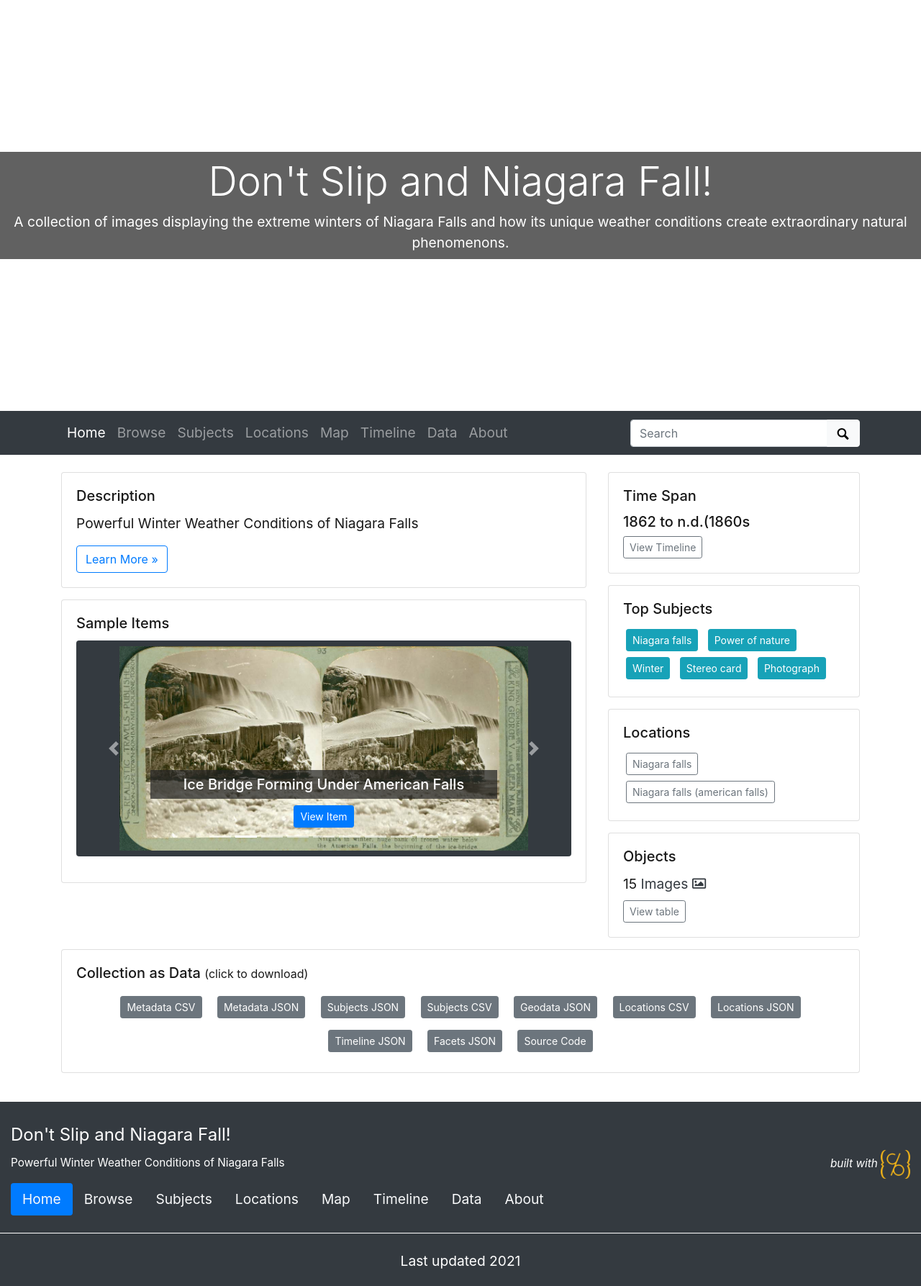
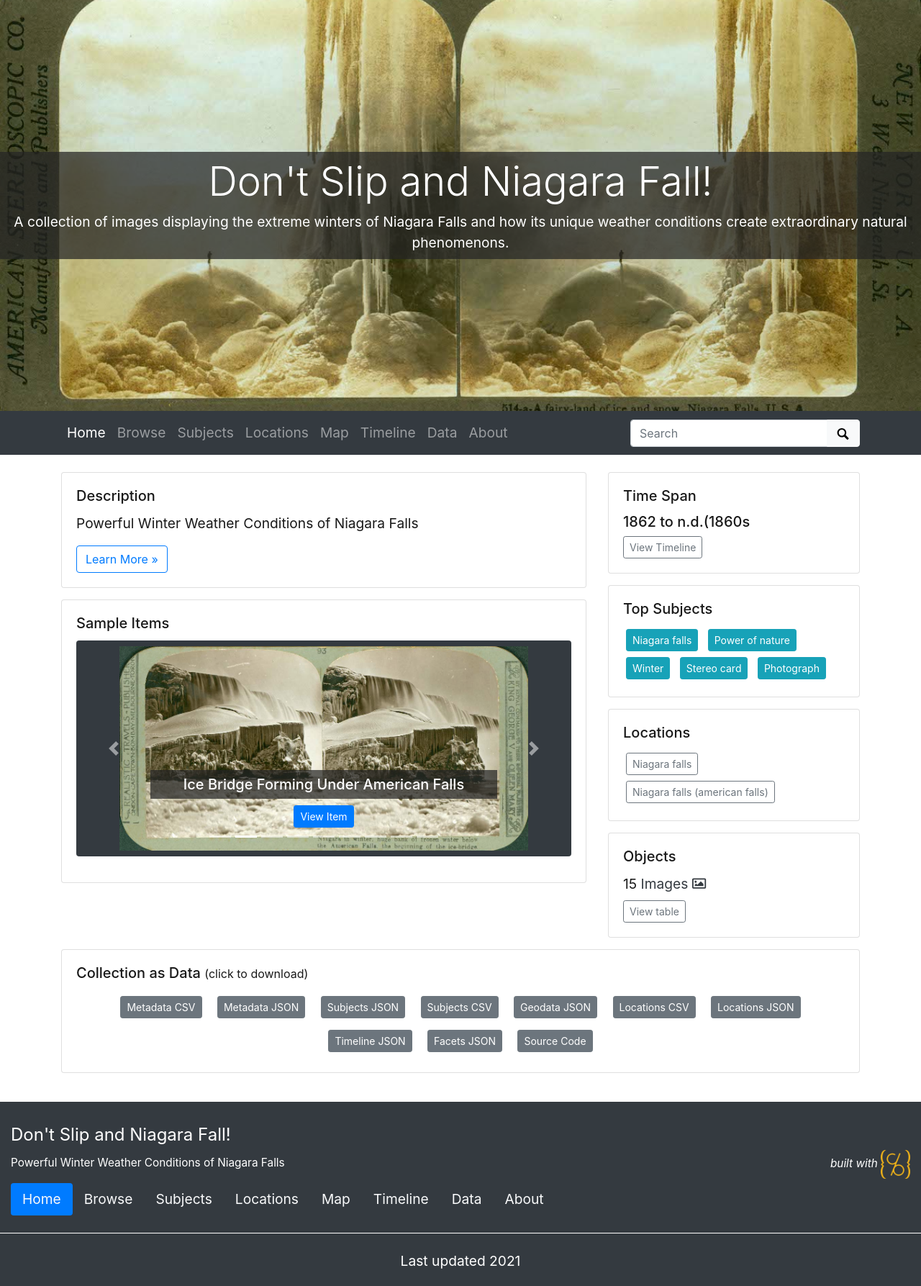
Before and after one commit to cuddycolbon/FINAL-EXHIBIT, a Jekyll site: the page built from index.md, in a window 1280 px wide. Shown: the whole page at 72% size. Built offline with Jekyll 4.4.1, drawn with Linux system fonts in a browser that asks for light colours.

Commit message:
Update theme.yml

```diff
--- a/_data/theme.yml
+++ b/_data/theme.yml
@@ -8,7 +8,7 @@
 #
 # featured image is used in home page banner and in meta markup to represent the collection
 # use either an objectid (from an item in this collect), a relative location of an image in this repo (ex. /assets/img/feature.jpg), or a full url to an image elsewhere
-featured-image: /main/objects/Standing_On_Ice.jpeg
+featured-image: /assets/img/Standing_On_Ice.jpeg
 # optional: add extra padding around collection title for a larger image feature.
 home-title-y-padding: 11em
 # optional: change position of background image, center, top, bottom
```
